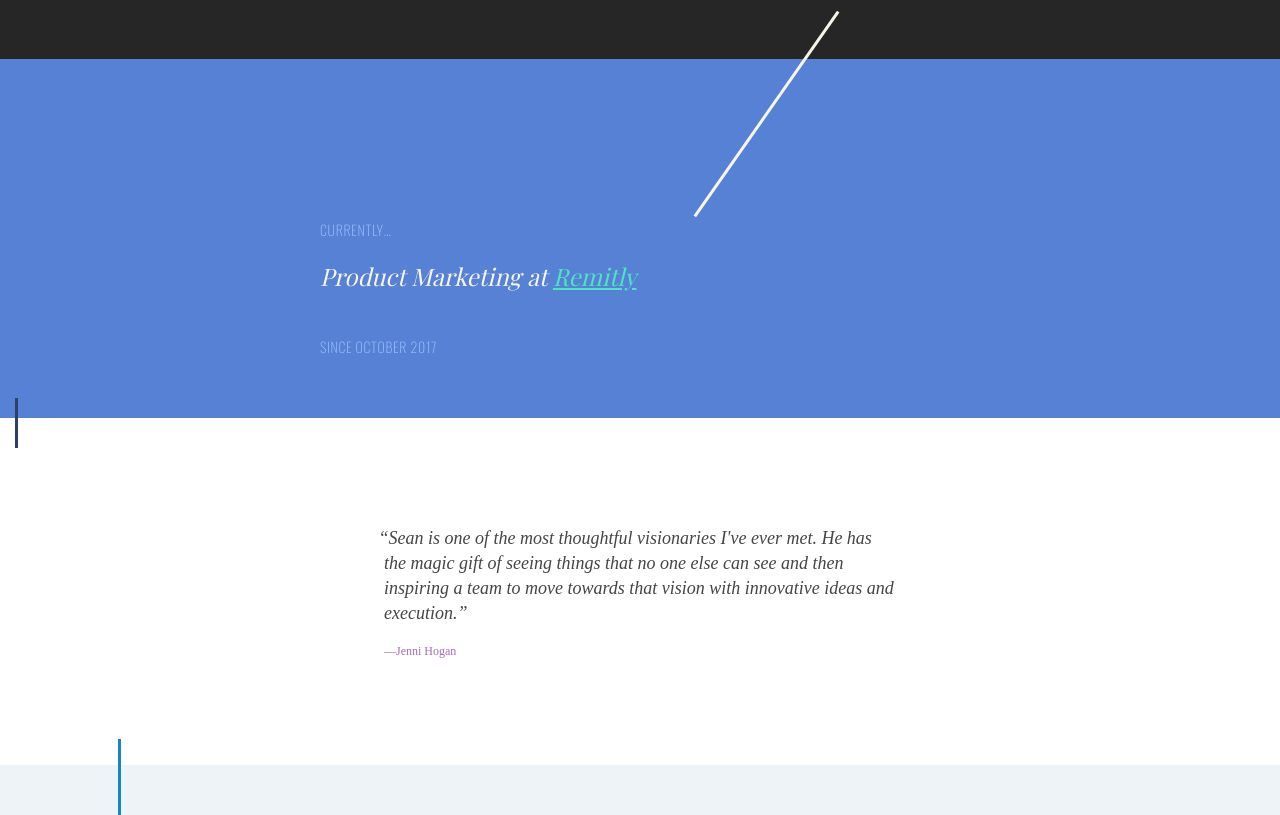
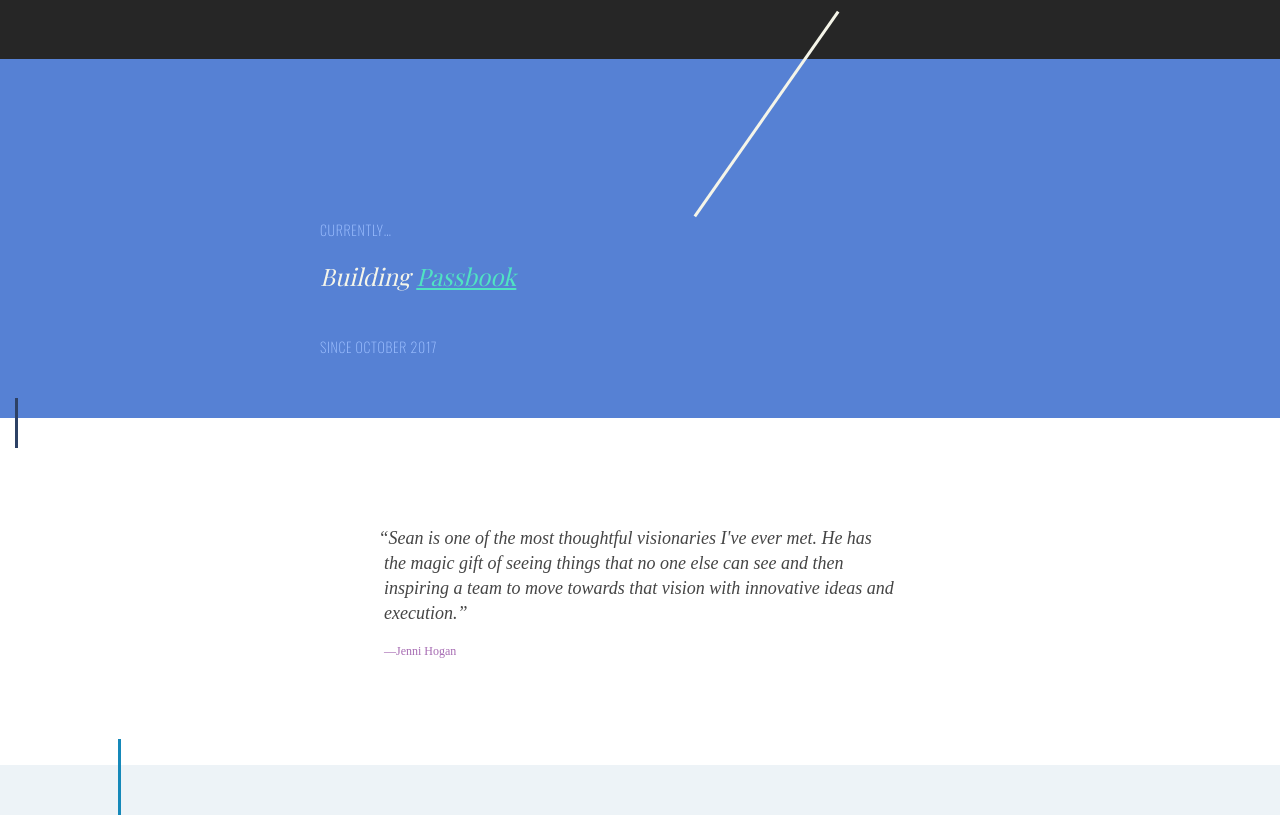
Before and after one commit to sperte/sperte.github.io, a Jekyll site: the page built from index.md, in a window 1280 px wide and 900 px high, scrolled down 394 px, cut to the strip 0-815 px from the top of the window. Built offline with Jekyll 4.4.1, drawn with Linux system fonts in a browser that asks for light colours; some web fonts are replaced.

Commit message:
Update default.html

```diff
--- a/_layouts/default.html
+++ b/_layouts/default.html
@@ -14,7 +14,7 @@
 
 	<section id="current-role">
 			<p>Currently&hellip;</p>
-			<h3>Product Marketing at <a href="https://remitly.com/" target="_blank">Remitly</a></h3>
+			<h3>Building <a href="https://passbook.app" target="_blank">Passbook</a></h3>
 			<p>Since October 2017</p>
 	</section>
 
```
